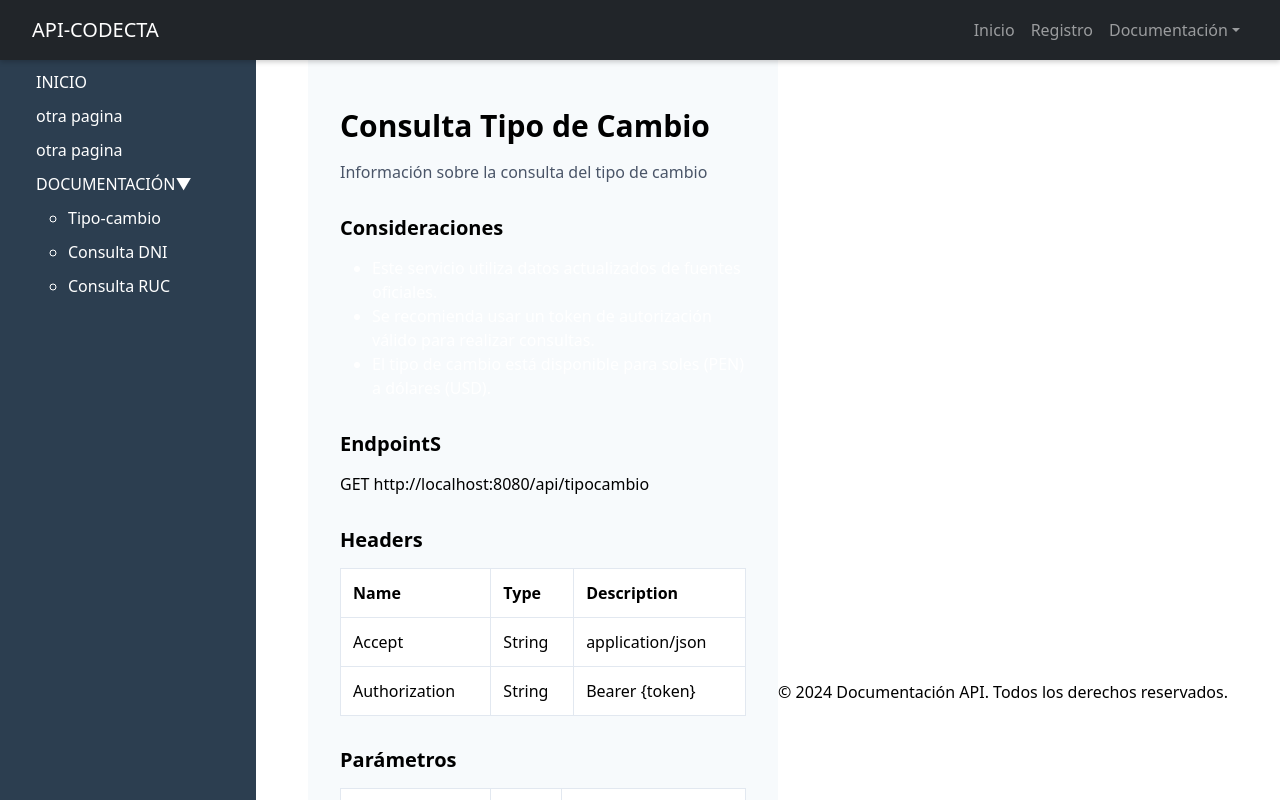
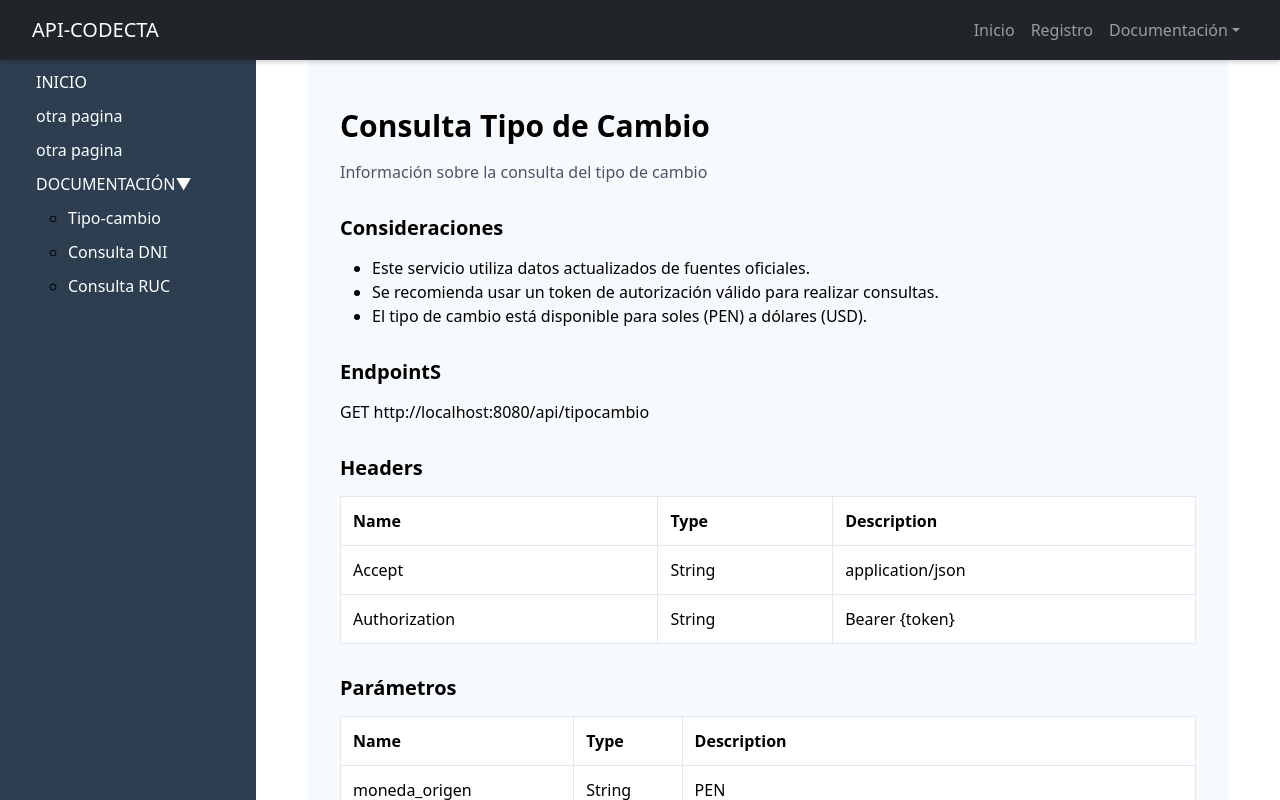
Before and after one commit to yfryxv/system-react, a React (Create React App) app: page /documentacion/tipo-cambio in a window 1280 px wide. Shown: the top 800 px of the page. Built offline with nearby package versions, Linux system fonts and the light colour scheme.

Commit message:
agregado de registro carlos

```diff
--- a/src/components/Documentacion-CAMBIO.jsx
+++ b/src/components/Documentacion-CAMBIO.jsx
@@ -133,13 +133,6 @@ export default function ApiDocumentationCambio() {
           </pre>
         </section>
       </main>
-
-      {/* Footer */}
-      <footer className="footer">
-        <div className="footer-content">
-          <p>© 2024 Documentación API. Todos los derechos reservados.</p>
-        </div>
-      </footer>
     </div>
   );
 }
--- a/src/components/Documentacion-RUC.jsx
+++ b/src/components/Documentacion-RUC.jsx
@@ -125,12 +125,7 @@ export default function ApiDocumentationRUC() {
         </section>
       </main>
 
-      {/* Footer */}
-      <footer className="footer">
-        <div className="footer-content">
-          <p>© 2024 Documentación API. Todos los derechos reservados.</p>
-        </div>
-      </footer>
+
     </div>
   );
 }
--- a/src/styles/Documentacion.css
+++ b/src/styles/Documentacion.css
@@ -13,7 +13,7 @@ body {
   background-color: #fff; /* Asegúrate de que el fondo sea blanco */
 }
 
-h1, h2, h3, h4, h5, h6, p, td, th, a {
+h1, h2, h3, h4, h5, h6, p, td, th, a, li {
   color: #000000; /* Aplica el color negro a los textos específicos */
 }
 
```
